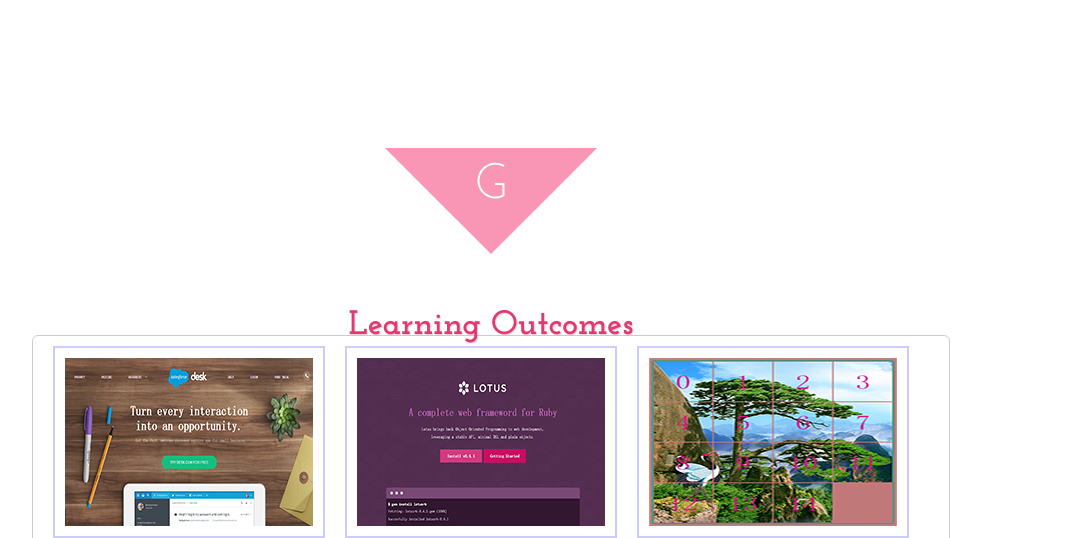
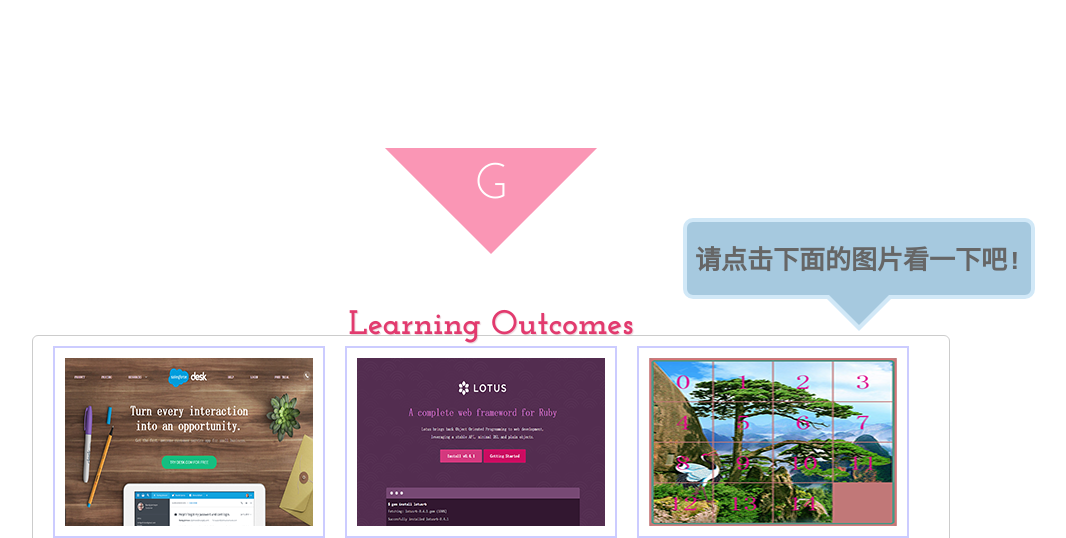
Before and after one commit to 110to011/resume, a plain HTML site: page index.html in a window 1280 px wide. Shown: the part 4652-5190 px from the top of the page, without its empty margins (149-1215 px from the left). Drawn offline with Linux system fonts and the light colour scheme.

Commit message:
Update index.html

```diff
--- a/index.html
+++ b/index.html
@@ -145,7 +145,7 @@
               <li></li>
               <li></li>
               <li></li>
-              <li></li>
+              <li> </li>
               <li></li>
             </ul>
             <div class="dots">
@@ -230,6 +230,9 @@
             </a>
           </li>
         </ul>
+        <div class="arrow_box">
+          <h1 class="logo">请点击下面的图片看一下吧!</h1>
+        </div>
       </section>
     </div>
   </div>
```
Lines whose indentation alone changed are shown as unchanged.
